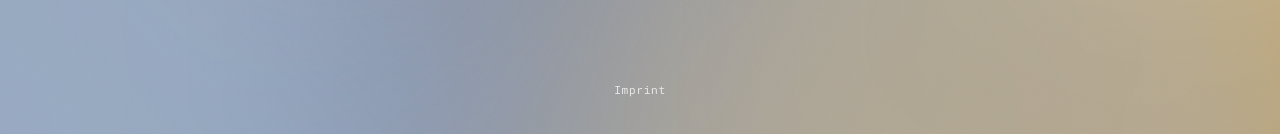
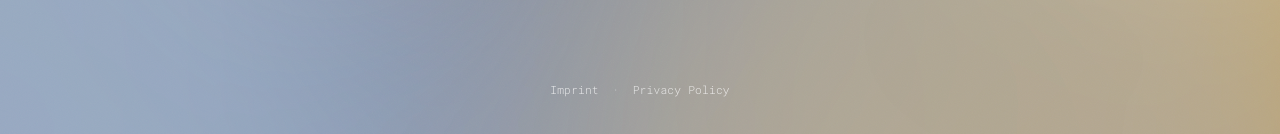
Before and after one commit to tetetootoo/bramlen-web, a React (Vite) app: page / in a window 1280 px wide. Shown: the part 663-797 px from the top of the page. Built offline with nearby package versions, Linux system fonts and the light colour scheme.

Commit message:
add privacy policy

```diff
--- a/src/App.css
+++ b/src/App.css
@@ -286,27 +286,41 @@ body,
   transform: translate(1px, -1px);
 }
 
-.impress-btn {
+.footer-btns {
   position: fixed;
   bottom: calc(1.75rem + env(safe-area-inset-bottom));
   left: 50%;
   transform: translateX(-50%);
   z-index: 2;
+  display: flex;
+  align-items: center;
+  gap: 0.6rem;
+  white-space: nowrap;
+}
+
+.footer-btn {
   font-family: 'Roboto Mono', monospace;
-  font-weight: 400;
+  font-weight: 300;
   font-size: 0.7rem;
-  letter-spacing: 0.06em;
+  letter-spacing: 0.02em;
   color: rgba(255, 255, 255, 0.75);
   background: none;
   border: none;
   cursor: pointer;
   text-transform: capitalize;
   transition: color 0.2s;
-  padding: 0.75rem 1.25rem;
+  padding: 0.75rem 0.25rem;
 }
 
-.impress-btn:hover {
-  color: rgba(255, 255, 255, 0.85);
+.footer-btn:hover {
+  color: #ffffff;
+}
+
+.footer-sep {
+  font-family: 'Roboto Mono', monospace;
+  font-size: 0.7rem;
+  color: rgba(255, 255, 255, 0.4);
+  user-select: none;
 }
 
 /* ─── Imprint modal ───────────────────────────────────────── */
--- a/src/App.jsx
+++ b/src/App.jsx
@@ -3,6 +3,7 @@ import './App.css'
 
 function App({ altFont = false }) {
   const [imprintOpen, setImprintOpen] = useState(false)
+  const [privacyOpen, setPrivacyOpen] = useState(false)
 
   return (
     <div className="page">
@@ -19,13 +20,13 @@ function App({ altFont = false }) {
       <main className="content">
         {altFont ? (
           <img
-            className={`logo-svg${imprintOpen ? ' logo--hidden' : ''}`}
+            className={`logo-svg${imprintOpen || privacyOpen ? ' logo--hidden' : ''}`}
             src="/FAVICONS (29).png"
             alt="Brise"
           />
         ) : (
           <>
-            <div className={`logo${imprintOpen ? ' logo--hidden' : ''}`} aria-label="Blijse">Blijse</div>
+            <div className={`logo${imprintOpen || privacyOpen ? ' logo--hidden' : ''}`} aria-label="Blijse">Blijse</div>
             <div className="pronunciation">[blaɪz]</div>
           </>
         )}
@@ -47,12 +48,11 @@ function App({ altFont = false }) {
         </a>
       </main>
 
-      <button
-        className="impress-btn"
-        onClick={() => setImprintOpen(true)}
-      >
-        Imprint
-      </button>
+      <div className="footer-btns">
+        <button className="footer-btn" onClick={() => setImprintOpen(true)}>Imprint</button>
+        <span className="footer-sep">·</span>
+        <button className="footer-btn" onClick={() => setPrivacyOpen(true)}>Privacy Policy</button>
+      </div>
 
       {imprintOpen && (
         <div
@@ -62,17 +62,8 @@ function App({ altFont = false }) {
           aria-modal="true"
           aria-label="Imprint"
         >
-          <div
-            className="modal-glass"
-            onClick={(e) => e.stopPropagation()}
-          >
-            <button
-              className="modal-close"
-              onClick={() => setImprintOpen(false)}
-              aria-label="Close"
-            >
-              ×
-            </button>
+          <div className="modal-glass" onClick={(e) => e.stopPropagation()}>
+            <button className="modal-close" onClick={() => setImprintOpen(false)} aria-label="Close">×</button>
             <h2 className="modal-title">Imprint</h2>
             <div className="modal-body">
               <p>Blijse</p>
@@ -89,6 +80,48 @@ function App({ altFont = false }) {
           </div>
         </div>
       )}
+
+      {privacyOpen && (
+        <div
+          className="modal-overlay"
+          onClick={() => setPrivacyOpen(false)}
+          role="dialog"
+          aria-modal="true"
+          aria-label="Privacy Policy"
+        >
+          <div className="modal-glass" onClick={(e) => e.stopPropagation()}>
+            <button className="modal-close" onClick={() => setPrivacyOpen(false)} aria-label="Close">×</button>
+            <h2 className="modal-title">Privacy Policy</h2>
+            <div className="modal-body">
+              <p>
+                Blijse, Købmagergade 45, 3tv., 1150 Copenhagen, Denmark is the data controller for this website.
+              </p>
+              <p>
+                When you visit this website, our hosting provider automatically records standard server log data —
+                including your IP address, browser type, and pages visited. This data is used solely for the
+                technical operation and security of the website and is not used to identify you personally.
+              </p>
+              <p>
+                We process this data on the basis of our legitimate interest in operating a secure and functional
+                website (GDPR Art. 6(1)(f)). Server logs are retained for up to 30 days and then automatically deleted.
+              </p>
+              <p>
+                We use a third-party hosting provider to serve this website. They process server log data on our
+                behalf under a data processing agreement and do not use it for their own purposes.
+              </p>
+              <p>
+                Under GDPR you have the right to access, correct, delete, or restrict processing of your personal
+                data, as well as the right to data portability and to object to processing. To exercise any of
+                these rights, contact us at <a href="mailto:hi@blijse.com">hi@blijse.com</a>.
+              </p>
+              <p>
+                You also have the right to lodge a complaint with the Danish Data Protection Agency:<br />
+                Datatilsynet — <a href="https://www.datatilsynet.dk" target="_blank" rel="noopener noreferrer">datatilsynet.dk</a>
+              </p>
+            </div>
+          </div>
+        </div>
+      )}
     </div>
   )
 }
```
